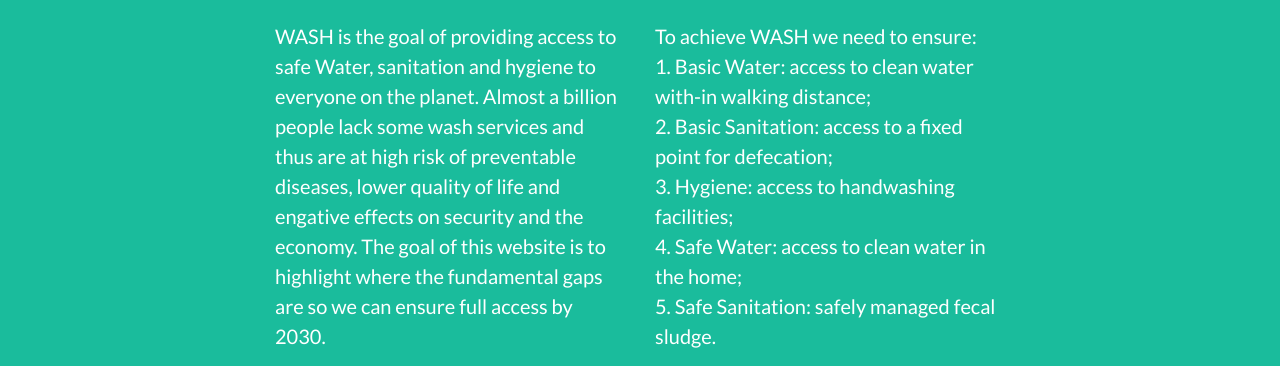
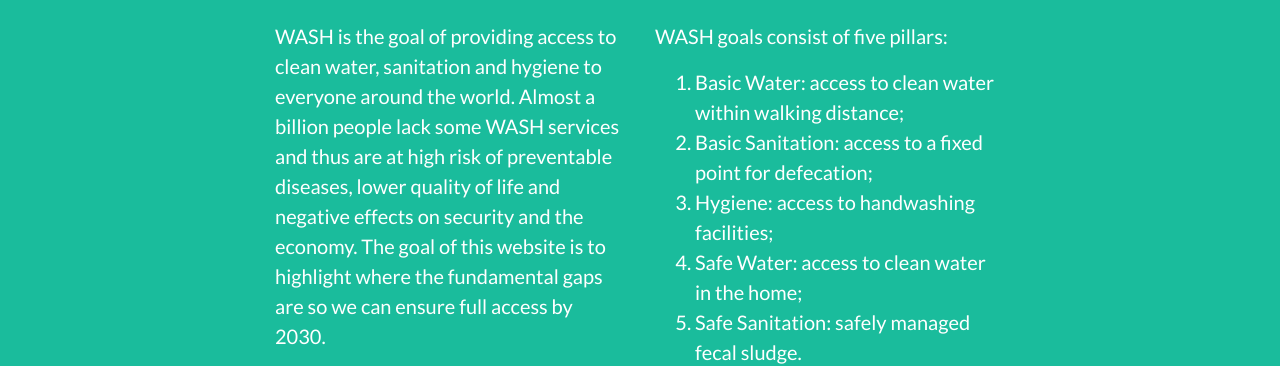
Before and after one commit to yzwu1209/WASH_Visualization, a website with bundled scripts: page Project_Webpage/index.html in a window 1280 px wide. Shown: the part 615-981 px from the top of the page. Built offline with nearby package versions, Linux system fonts and the light colour scheme; files whose address does not match are found by name.

Commit message:
final product with all final visualizations

```diff
--- a/Project_Webpage/index.html
+++ b/Project_Webpage/index.html
@@ -71,10 +71,18 @@
       <!-- About Section Content -->
       <div class="row">
         <div class="col-lg-4 ml-auto">
-          <p class="lead", align = "left"> WASH is the goal of providing access to safe Water, sanitation and hygiene to everyone on the planet. Almost a billion people lack some wash services and thus are at high risk of preventable diseases, lower quality of life and engative effects on security and the economy. The goal of this website is to highlight where the fundamental gaps are so we can ensure full access by 2030.
+          <p class="lead", align = "left"> WASH is the goal of providing access to clean water, sanitation and hygiene to everyone around the world. Almost a billion people lack some WASH services and thus are at high risk of preventable diseases, lower quality of life and negative effects on security and the economy. The goal of this website is to highlight where the fundamental gaps are so we can ensure full access by 2030.
         </div>
         <div class="col-lg-4 mr-auto">
-          <p class="lead", align = "left">To achieve WASH we need to ensure: <br> 1. Basic Water: access to clean water with-in walking distance;<br> 2. Basic Sanitation: access to a fixed point for defecation;<br> 3. Hygiene: access to handwashing facilities;<br>4. Safe Water: access to clean water in the home;<br>5. Safe Sanitation: safely managed fecal sludge. <br></p>
+          <p class="lead", align = "left">WASH goals consist of five pillars:
+            <ol class="lead", align = "left">
+              <li>Basic Water: access to clean water within walking distance;</li>
+              <li>Basic Sanitation: access to a fixed point for defecation;</li>
+              <li>Hygiene: access to handwashing facilities;</li>
+              <li>Safe Water: access to clean water in the home;</li>
+              <li>Safe Sanitation: safely managed fecal sludge.</li>
+            </ol>
+          </p>
         </div>
       </div>
 
@@ -240,7 +248,8 @@
         <!-- Footer Social Icons -->
         <div class="col-lg-4 mb-5 mb-lg-0">
           <h4 class="text-uppercase mb-4">About Us</h4>
-          <p class="lead mb-0">Our team includes I-Wae Niu, Youzhi Chloe Wu, Adara Liao, Elle Proust.</p>
+          <p class="lead mb-0">Our team includes <a href="https://www.linkedin.com/in/i-wae-niu-6895531/">I-Wae Niu</a>, <a href="https://www.linkedin.com/in/youzhiwu/">Youzhi Chloe Wu</a>, <a href="https://www.linkedin.com/in/adara-liao/">Adara Liao</a>, <a href="https://www.linkedin.com/in/eleanor-proust-67880028/">Elle Proust</a>.
+          </p>
           <p class="lead mb-0">We are passionate about helping to solve water and sanitation problems.</p>
         </div>
 
```
